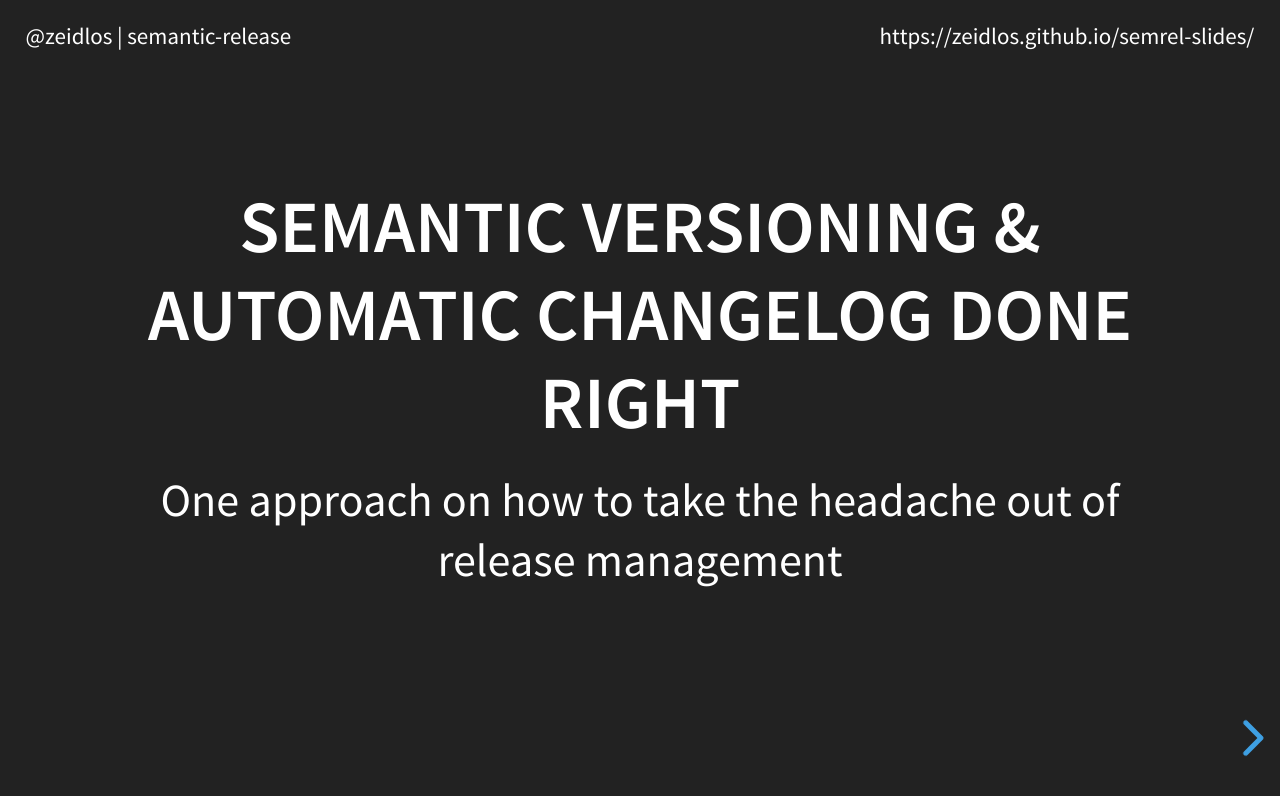
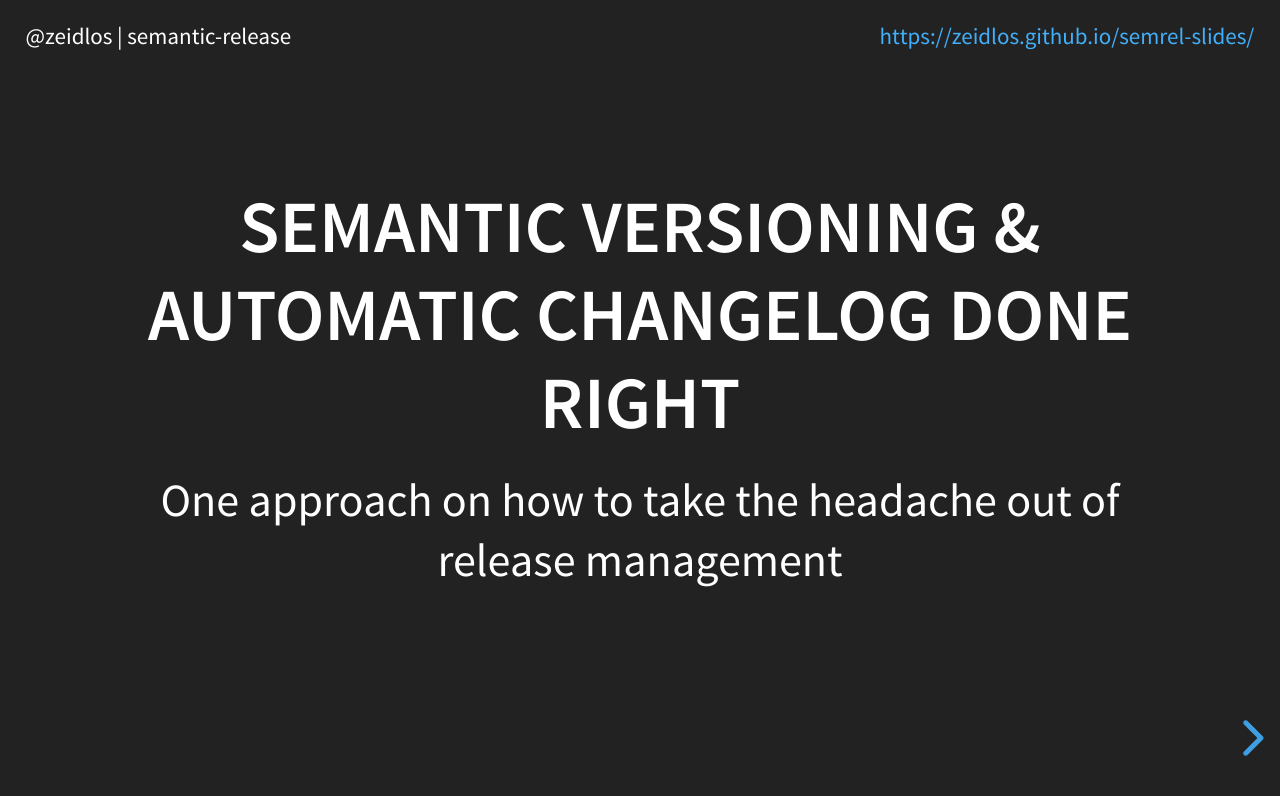
Before and after one commit to zeidlos/semrel-slides, a website: page index.html in a window 1280 px wide. Drawn offline with Linux system fonts and the light colour scheme.

Commit message:
fix: Link is not shown as a link

```diff
--- a/index.html
+++ b/index.html
@@ -33,7 +33,7 @@
 	</head>
 	<body>
 		<div class="reveal">
-			<div class="header">@zeidlos | semantic-release  <span class="right">https://zeidlos.github.io/semrel-slides/</span></div>
+			<div class="header">@zeidlos | semantic-release  <span class="right"><a href="https://zeidlos.github.io/semrel-slides/">https://zeidlos.github.io/semrel-slides/</a></span></div>
 			<div class="slides">
 					<section data-markdown="semver.md"
 					data-separator="^\n\n\n"
```
